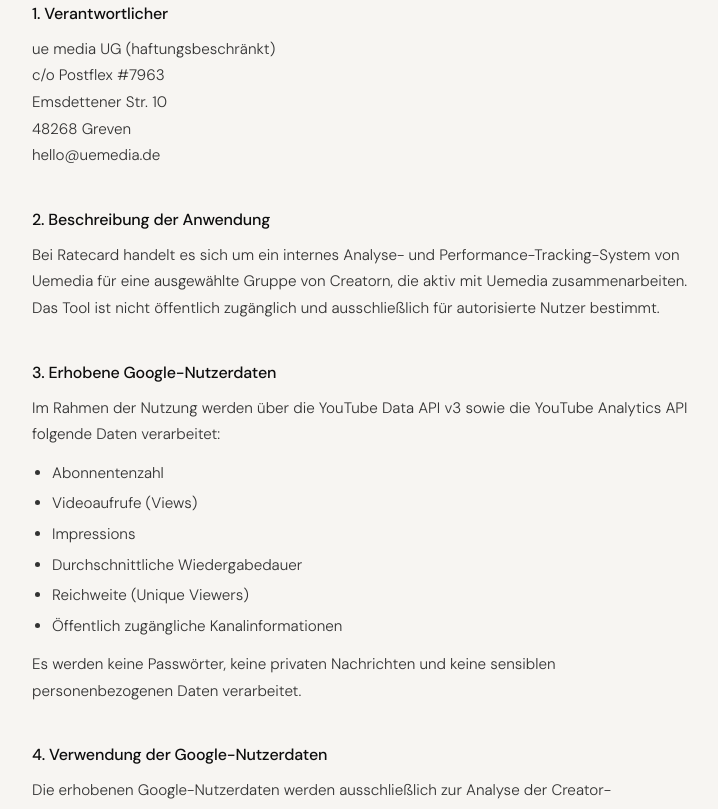
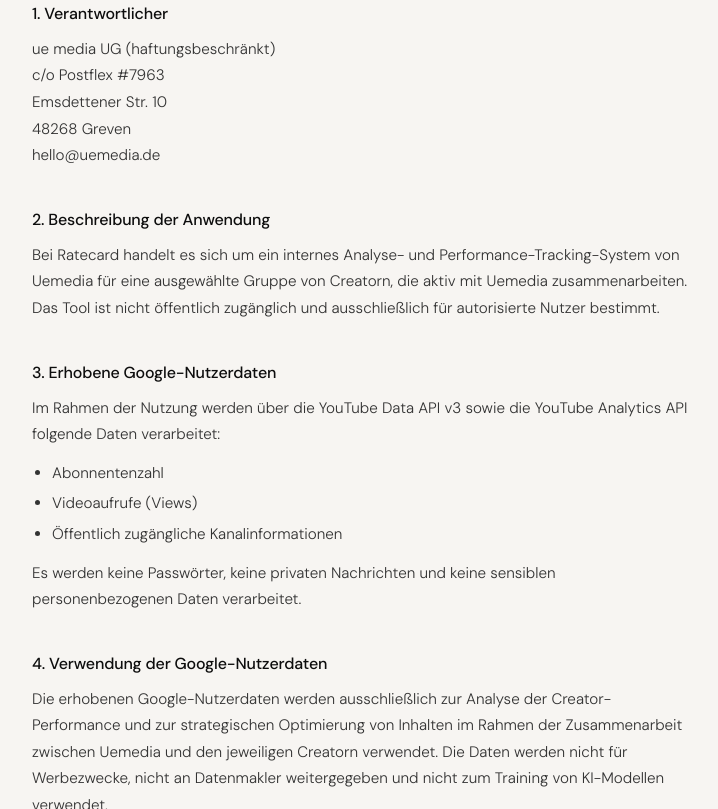
Before and after one commit to Rapidnodeai/ratecard-legal-google, a plain HTML site: page datenschutz.html in a window 1280 px wide. Shown: the part 379-1188 px from the top of the page, without its empty margins (276-994 px from the left). Drawn offline with Linux system fonts and the light colour scheme.

Commit message:
Update datenschutz.html

```diff
--- a/datenschutz.html
+++ b/datenschutz.html
@@ -59,9 +59,6 @@
     <ul>
         <li>Abonnentenzahl</li>
         <li>Videoaufrufe (Views)</li>
-        <li>Impressions</li>
-        <li>Durchschnittliche Wiedergabedauer</li>
-        <li>Reichweite (Unique Viewers)</li>
         <li>Öffentlich zugängliche Kanalinformationen</li>
     </ul>
     <p>Es werden keine Passwörter, keine privaten Nachrichten und keine sensiblen personenbezogenen Daten verarbeitet.</p>
```
